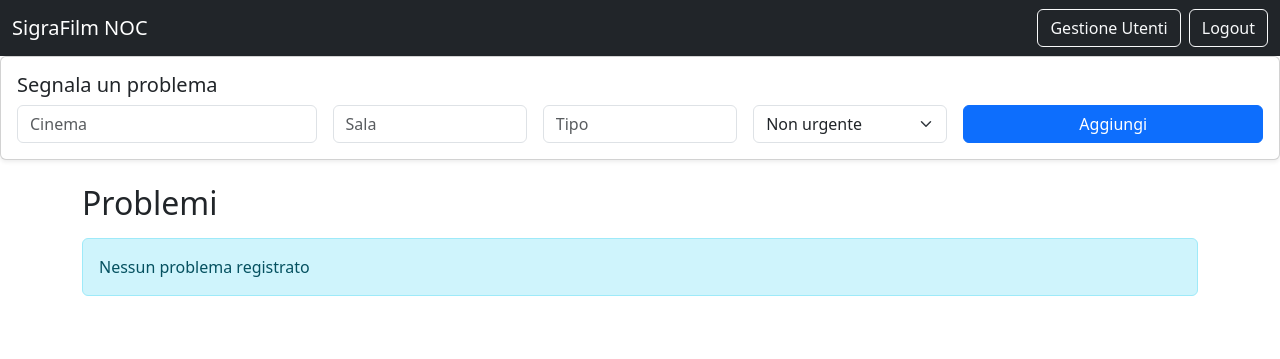
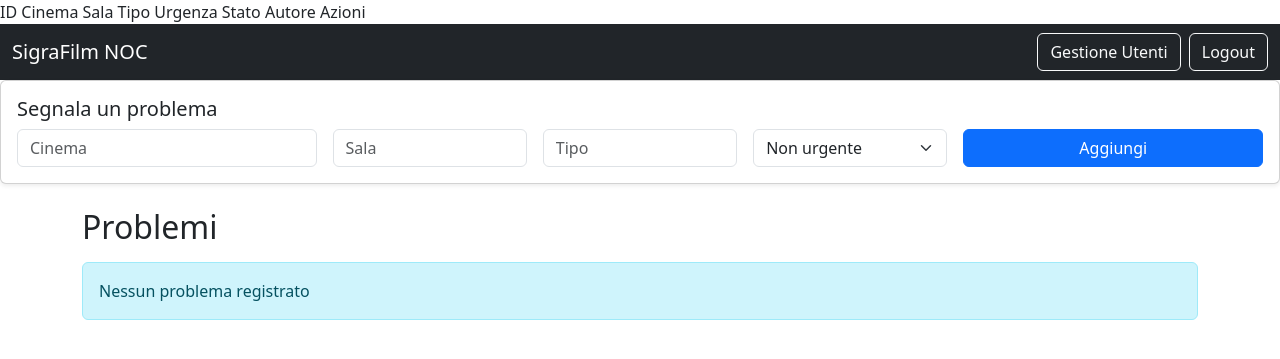
Before and after one commit to Roccotot/SigraFilm-NOC, a Flask app: page /dashboard in a window 1280 px wide. Shown: the top 359 px of the page. Run offline with Flask 3, Linux system fonts and the light colour scheme; the visitor is signed in with stand-in values (Sample User, id 1).

Commit message:
Update dashboard.html

```diff
--- a/templates/dashboard.html
+++ b/templates/dashboard.html
@@ -7,6 +7,40 @@
 </head>
 <body>
   <!-- Navbar -->
+  <thead class="table-dark">
+  <tr>
+    <th>ID</th>
+    <th>Cinema</th>
+    <th>Sala</th>
+    <th>Tipo</th>
+    <th>Urgenza</th>
+    <th>Stato</th>
+    <th>Autore</th>
+    {% if session.get("role") == "admin" %}
+      <th>Azioni</th>
+    {% endif %}
+  </tr>
+</thead>
+<tbody>
+  {% for p in problems %}
+  <tr>
+    <td>{{ p.id }}</td>
+    <td>{{ p.cinema }}</td>
+    <td>{{ p.sala }}</td>
+    <td>{{ p.tipo }}</td>
+    <td>{{ p.urgenza }}</td>
+    <td>{{ p.stato }}</td>
+    <td>{{ p.autore }}</td>
+    {% if session.get("role") == "admin" %}
+      <td>
+        <a href="{{ url_for('edit_problem', problem_id=p.id) }}" class="btn btn-sm btn-warning">✏ Modifica</a>
+        <a href="{{ url_for('delete_problem', problem_id=p.id) }}" class="btn btn-sm btn-danger">🗑 Elimina</a>
+      </td>
+    {% endif %}
+  </tr>
+  {% endfor %}
+</tbody>
+
   <nav class="navbar navbar-expand-lg navbar-dark bg-dark">
     <div class="container-fluid">
       <a class="navbar-brand" href="#">SigraFilm NOC</a>
```
